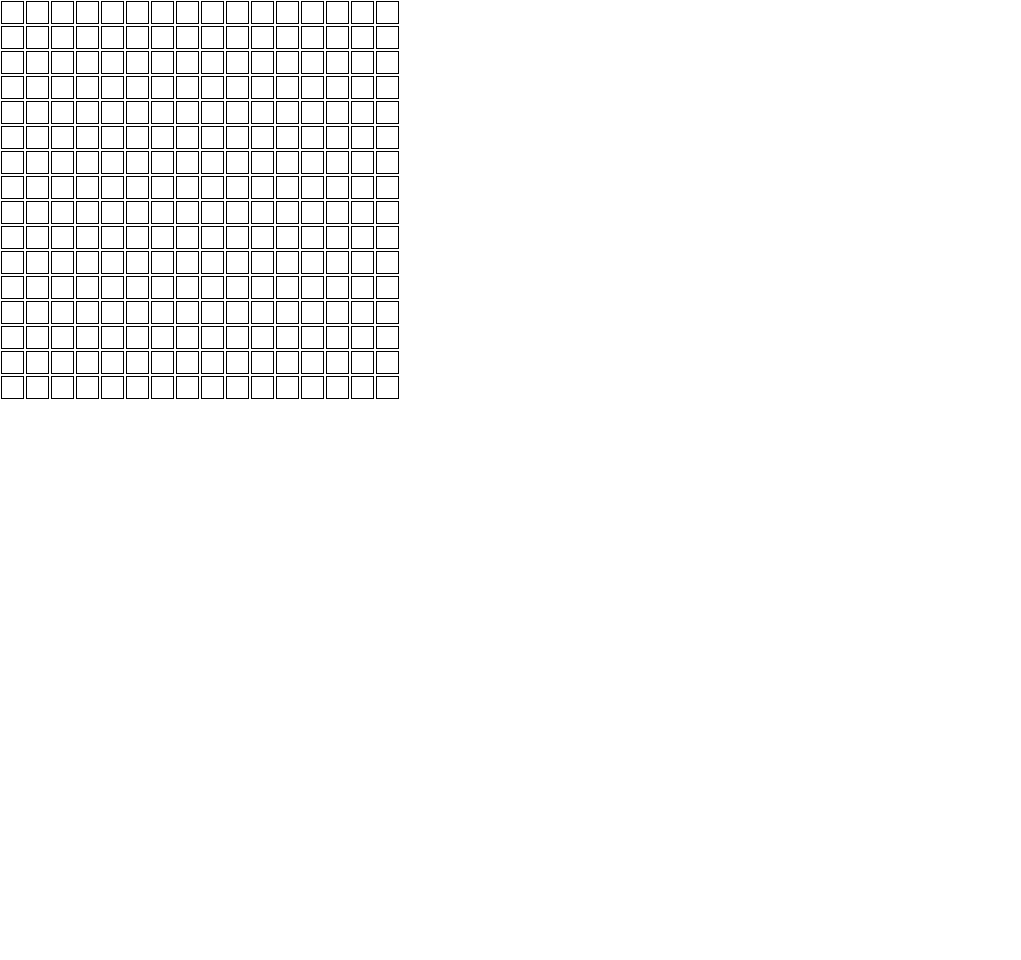
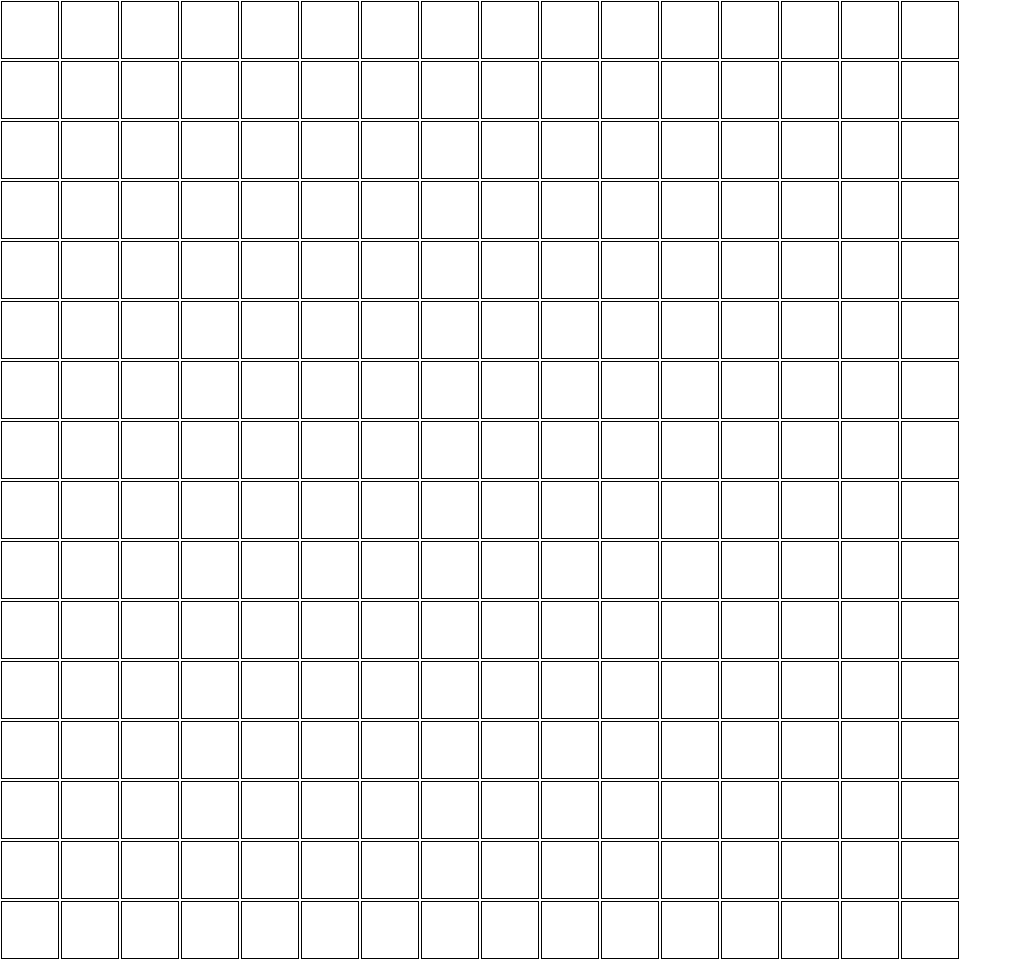
Before and after one commit to pjsilvestre/top-etch-a-sketch, a website: page index.html in a window 1280 px wide. Shown: the whole page, without its empty margins (0-1021 px from the left). Before the commit the page ends 800 px from the top, so only its background shows below. Drawn offline with Linux system fonts and the light colour scheme.

Commit message:
Allow for variable number of squares per row

```diff
--- a/index.js
+++ b/index.js
@@ -1,12 +1,25 @@
 /**
- * Adds grid squares to the document body
+ * Creates the grid and appends it to the document's body
+ * @param {Number} squaresPerRow The desired number of squares per row
  */
-function addGridSquares() {
+function addGridSquares(squaresPerRow) {
+  if (typeof squaresPerRow !== 'number') {
+    console.trace(`addGridSquares invoked with non-number argument: ` +
+      `${squaresPerRow}`);
+    return;
+  }
+
   const gridContainer = document.createElement('div');
-  gridContainer.id = 'grid-container';
 
-  // TODO variable grid size
-  for (let i = 0; i < 256; i++) {
+  const gridStyle = {
+    display: 'grid',
+    gridTemplateRows: `repeat(${squaresPerRow}, ${960 / squaresPerRow}px)`,
+    gridTemplateColumns: `repeat(${squaresPerRow}, ${960 / squaresPerRow}px)`,
+  };
+
+  Object.assign(gridContainer.style, gridStyle);
+
+  for (let i = 0; i < squaresPerRow * squaresPerRow; i++) {
     const square = document.createElement('div');
     square.classList.add('grid-square');
 
@@ -20,4 +33,5 @@ function addGridSquares() {
   document.body.appendChild(gridContainer);
 }
 
-addGridSquares();
+const defaultSquaresPerRow = 16;
+addGridSquares(defaultSquaresPerRow);
--- a/style.css
+++ b/style.css
@@ -1,9 +1,3 @@
-#grid-container {
-  display: grid;
-  grid-template-rows: repeat(16, 25px);
-  grid-template-columns: repeat(16, 25px);
-}
-
 .grid-square {
   border: 0.1px solid;
   column-gap: 0;
```
